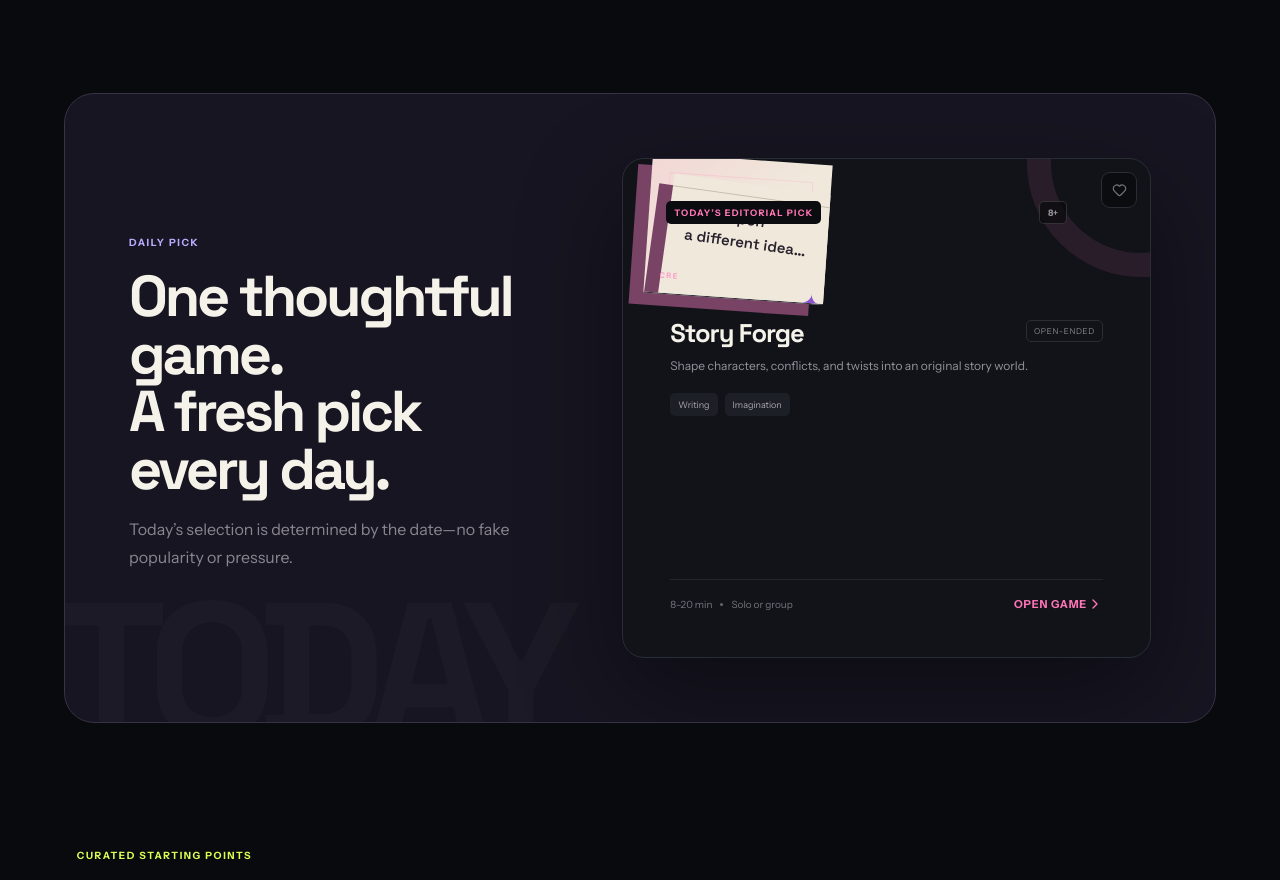
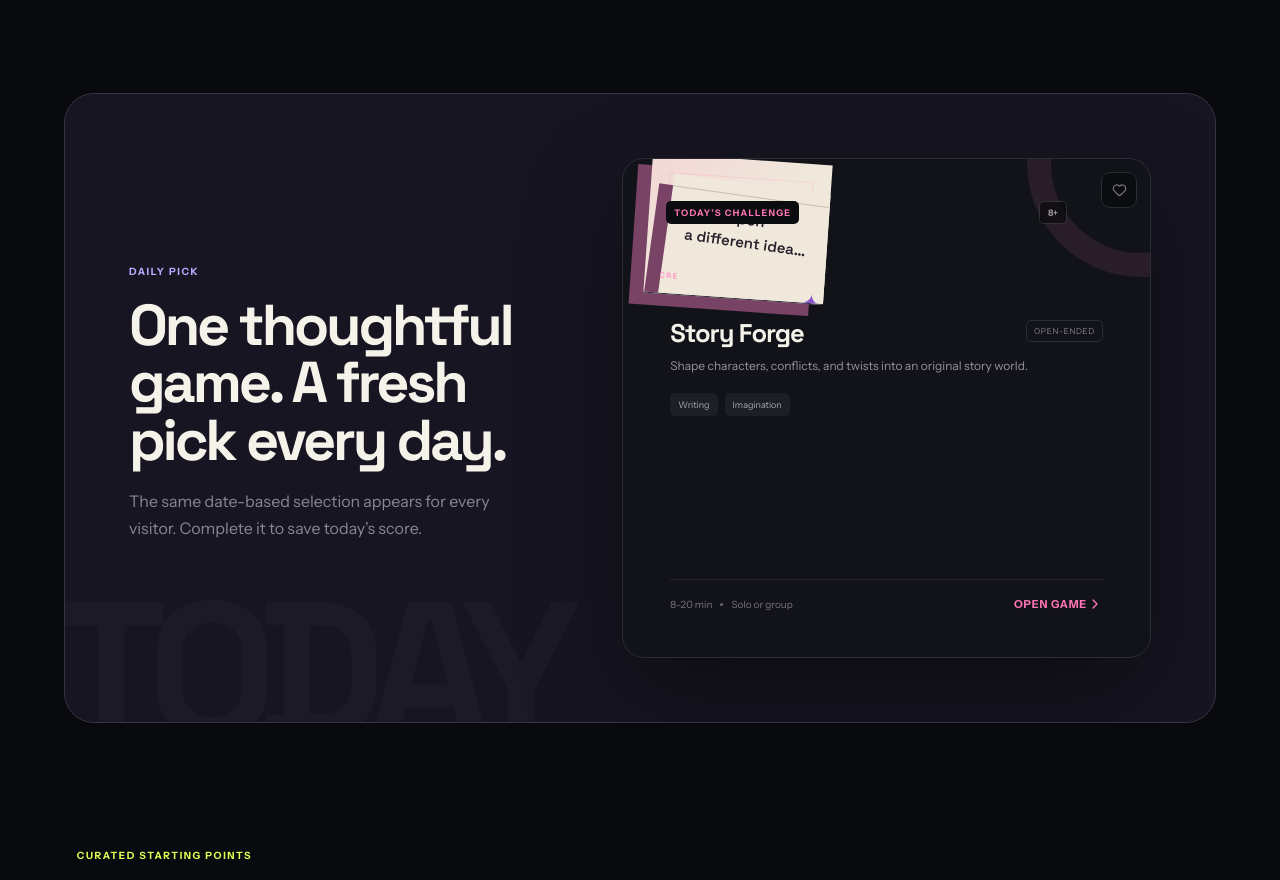
Before and after one commit to dileep-bheeel/megamasti, a React (Vite) app: page / in a window 1280 px wide. Shown: the part 1547-2427 px from the top of the page. Built offline with nearby package versions, Linux system fonts and the light colour scheme.

Commit message:
feat: surface achievements and meaningful daily completion

```diff
--- a/src/App.jsx
+++ b/src/App.jsx
@@ -6,6 +6,7 @@ import { isPlayable, withDetails } from "./data/gameDetails";
 import { useProgress } from "./context/ProgressContext";
 import usePageMeta from "./hooks/usePageMeta";
 import GameArtwork from "./components/GameArtwork";
+import { getDailyGame, getUtcDateKey } from "./utils/daily";
 
 const GameEngine = lazy(() => import("./games/GameEngine"));
 const playableGames = games.filter(game => isPlayable(game.id)).map(withDetails);
@@ -44,11 +45,7 @@ function GameCard({ game, featured = false, label }) {
 }
 
 function useDailyGame() {
-  return useMemo(() => {
-    const date = new Date();
-    const key = Number(String(date.getUTCFullYear()) + String(date.getUTCMonth() + 1).padStart(2,"0") + String(date.getUTCDate()).padStart(2,"0"));
-    return playableGames[key % playableGames.length];
-  },[]);
+  return useMemo(() => getDailyGame(playableGames),[]);
 }
 
 const categoryWorlds = [
@@ -73,6 +70,7 @@ function Home() {
   const navigate = useNavigate();
   const {progress} = useProgress();
   const daily = useDailyGame();
+  const dailyComplete = progress.daily?.date === getUtcDateKey() && progress.daily?.gameId === daily.id && progress.daily?.completed;
   const featured = featuredIds.map(id => playableGames.find(game => game.id === id)).filter(Boolean);
   const recent = progress.recent.map(id => playableGames.find(game => game.id === id)).filter(Boolean);
   const quickPlay = () => {
@@ -104,7 +102,9 @@ function Home() {
 
     {recent.length > 0 && <section className="continue-section"><div className="section-heading"><div><span>PICK UP WHERE YOU LEFT OFF</span><h2>Continue playing.</h2></div></div><div className="compact-game-row">{recent.slice(0,4).map(game => <GameCard game={game} key={game.id} />)}</div></section>}
 
-    <section className="daily-section" id="daily"><div><span>DAILY PICK</span><h2>One thoughtful game.<br />A fresh pick every day.</h2><p>Today’s selection is determined by the date—no fake popularity or pressure.</p></div><GameCard game={daily} featured label="TODAY’S EDITORIAL PICK" /></section>
+    {progress.totalXp > 0 && <section className="progress-shelf"><div><span>YOUR PLAY JOURNEY</span><h2>{progress.totalXp.toLocaleString()} XP</h2><p>{Object.keys(progress.completed).length} games explored • {Object.values(progress.completed).reduce((sum,value)=>sum+value,0)} sessions completed</p></div><div className="achievement-row">{progress.achievements.length ? progress.achievements.map(item=><span key={item}><Trophy/>{item}</span>) : <p>Your first achievement appears after a completed session.</p>}</div></section>}
+
+    <section className={"daily-section "+(dailyComplete?"daily-complete":"")} id="daily"><div><span>{dailyComplete?"DAILY PICK COMPLETE":"DAILY PICK"}</span><h2>{dailyComplete?"Today’s challenge is in the books.":"One thoughtful game. A fresh pick every day."}</h2><p>{dailyComplete?"You scored "+progress.daily.score+" XP. Replay for mastery or explore another world.":"The same date-based selection appears for every visitor. Complete it to save today’s score."}</p></div><GameCard game={daily} featured label={dailyComplete?"COMPLETED TODAY":"TODAY’S CHALLENGE"} /></section>
 
     <section className="featured-section" id="featured"><div className="section-heading"><div><span>CURATED STARTING POINTS</span><h2>Strong places to begin.</h2></div><Link to="/games">View playable games <ArrowRight /></Link></div>
       <div className="featured-grid">{featured.map((game,index) => <div className={"feature-wrap f" + index} key={game.id}><GameCard game={game} featured /></div>)}</div>
```
